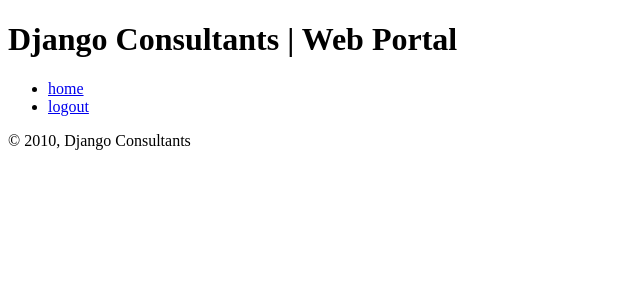
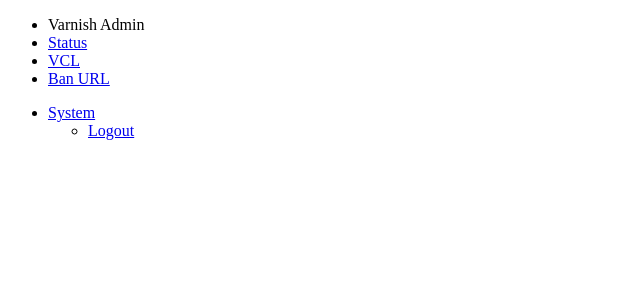
Before and after one commit to vmalaga/varnishtool, a Django app: template templates/frontend/header.html in a window 1280 px wide. Shown: the top 300 px of the page, without its empty margins (0-640 px from the left). Run offline with Django 3.2, Linux system fonts and the light colour scheme; the template is opened without the code that fills it, so the values that code supplies are empty; some libraries are stand-ins or nearby versions.

Commit message:
Basic bootstrap layout with navbar

```diff
--- a/django_varnish_admin/urls.py
+++ b/django_varnish_admin/urls.py
@@ -25,6 +25,6 @@ urlpatterns = patterns('',
     (r'^frontend/', include('frontend.urls')),
 
     # Serve static content.
-    (r'^static/(?P<path>.*)$', 'django.views.static.serve', {'document_root': 'static'}),
+    #(r'^static/(?P<path>.*)$', 'django.views.static.serve', {'document_root': 'static'}),
 
 )
--- a/requirement.txt
+++ /dev/null
@@ -1,3 +0,0 @@
-django
-varnish-admin-socket
-MySQL-python
--- /dev/null
+++ b/templates/frontend/footer.html
@@ -0,0 +1,3 @@
+<div class="navbar navbar-fixed-bottom pull-right">
+    <p>@ 2013, Lnxnet.es Soluciones OpenSource</p>
+</div>
--- a/templates/frontend/header.html
+++ b/templates/frontend/header.html
@@ -1,27 +1,43 @@
 {% extends "base.html" %}
-{% comment %}
-This is the main template for all portal pages.
-{% endcomment %}
+{% load i18n %}
+
+{% load bootstrap_toolkit %}
 
 {% block head %}
-    <title>Django Consultants | {% block title %}{% endblock %}</title>
+    <title>Varnish Admin | {% block title %}{% endblock %}</title>
+    {% bootstrap_stylesheet_tag %}
+    <script src="//ajax.googleapis.com/ajax/libs/jquery/1.9.0/jquery.min.js"></script>
+    {% bootstrap_javascript_tag %}
 {% endblock %}
 
 {% block body %}
-    <header>
-        <h1>Django Consultants | Web Portal</h1>
-    </header>
+    {% blocktrans %}
+        <div class="navbar">
+            <div class="navbar-inner">
+                <div class="container">
+                    <ul class="nav">
+                        <li class="brand">Varnish Admin</li>
+                        <li class="active"><a href="#">Status</a></li>
+                        <li><a href="#">VCL</a></li>
+                        <li><a href="#">Ban URL</a></li>
 
-    <section>
-        <ul>
-            <li><a href="/">home</a></li>
-            <li><a href="/logout/">logout</a></li>
-        </ul>
-    </section>
+                    </ul>
+                    <ul class="nav pull-right">
+                        <li class="dropdown">
+                            <a href="#" class="dropdown-toggle" data-toggle="dropdown">
+                                System
+                                <b class="caret"></b>
+                            </a>
+                            <ul class="dropdown-menu">
+                                <li><a href="/logout/">Logout</a>
+                            </ul>
+                        </li>
+                    </ul>
+                </div>
+            </div>
+        </div>
+    {% endblocktrans %}
 
-    {% block content %}{% endblock %}
 
-    <footer>
-        <span>© 2010, Django Consultants</span>
-    </footer>
+
 {% endblock %}
--- a/templates/registration/login.html
+++ b/templates/registration/login.html
@@ -4,12 +4,14 @@
 Main page to authenticate users.
 
 {% endcomment %}
+{% load bootstrap_toolkit %}
 
 {% block head %}
     <title>Django Varnish Admin | Login</title>
+    {% bootstrap_stylesheet_tag %}
 {% endblock %}
 
-{% load bootstrap_toolkit %}
+
 
 {% block extra_head %}
     {{ form.media }}
```
Also changed, not shown: django_varnish_admin/settings.py (+9 -2 lines), frontend/views.py (+6 -1 lines), templates/frontend/index.html (+5 -3 lines), templates/index.html (deleted, +0 -20 lines).
